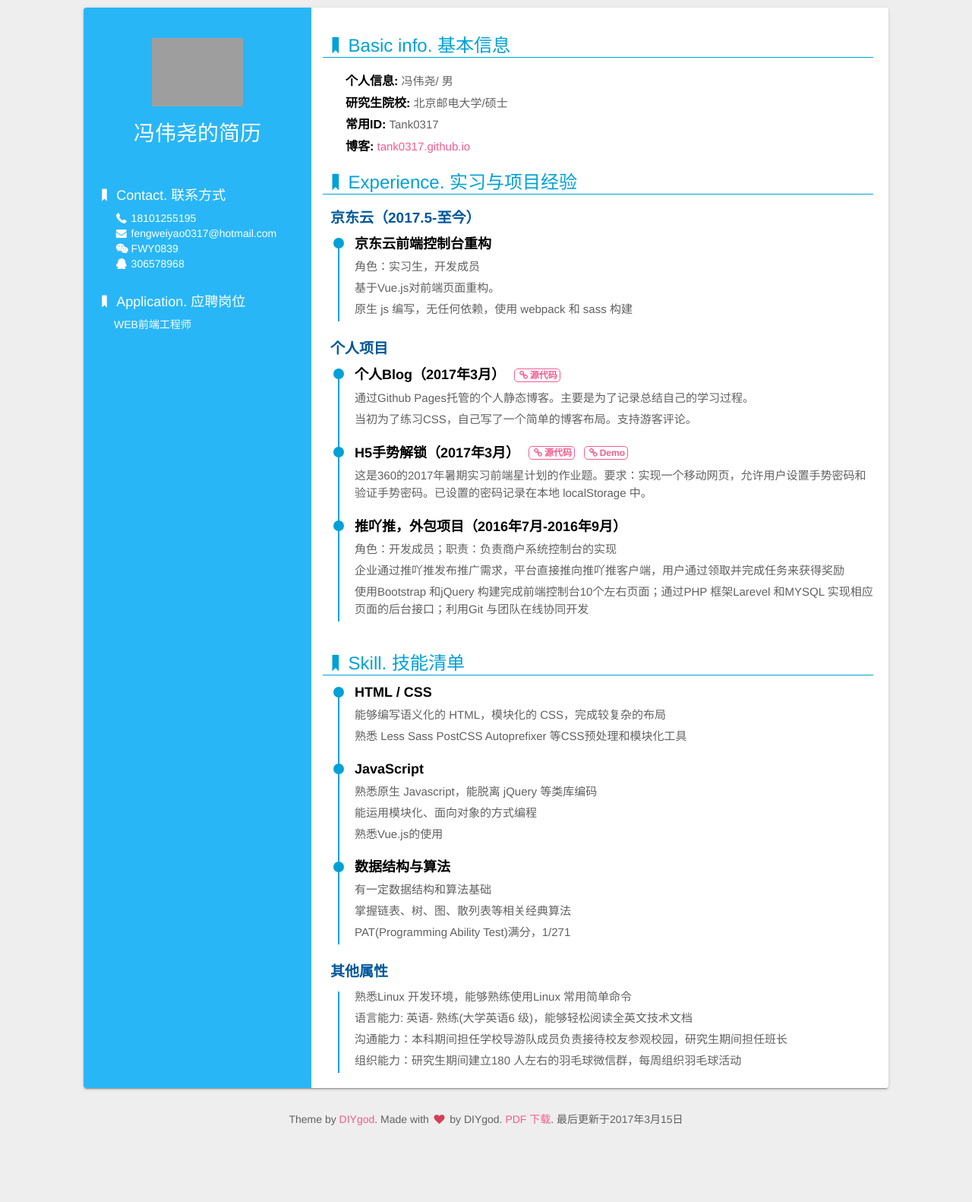
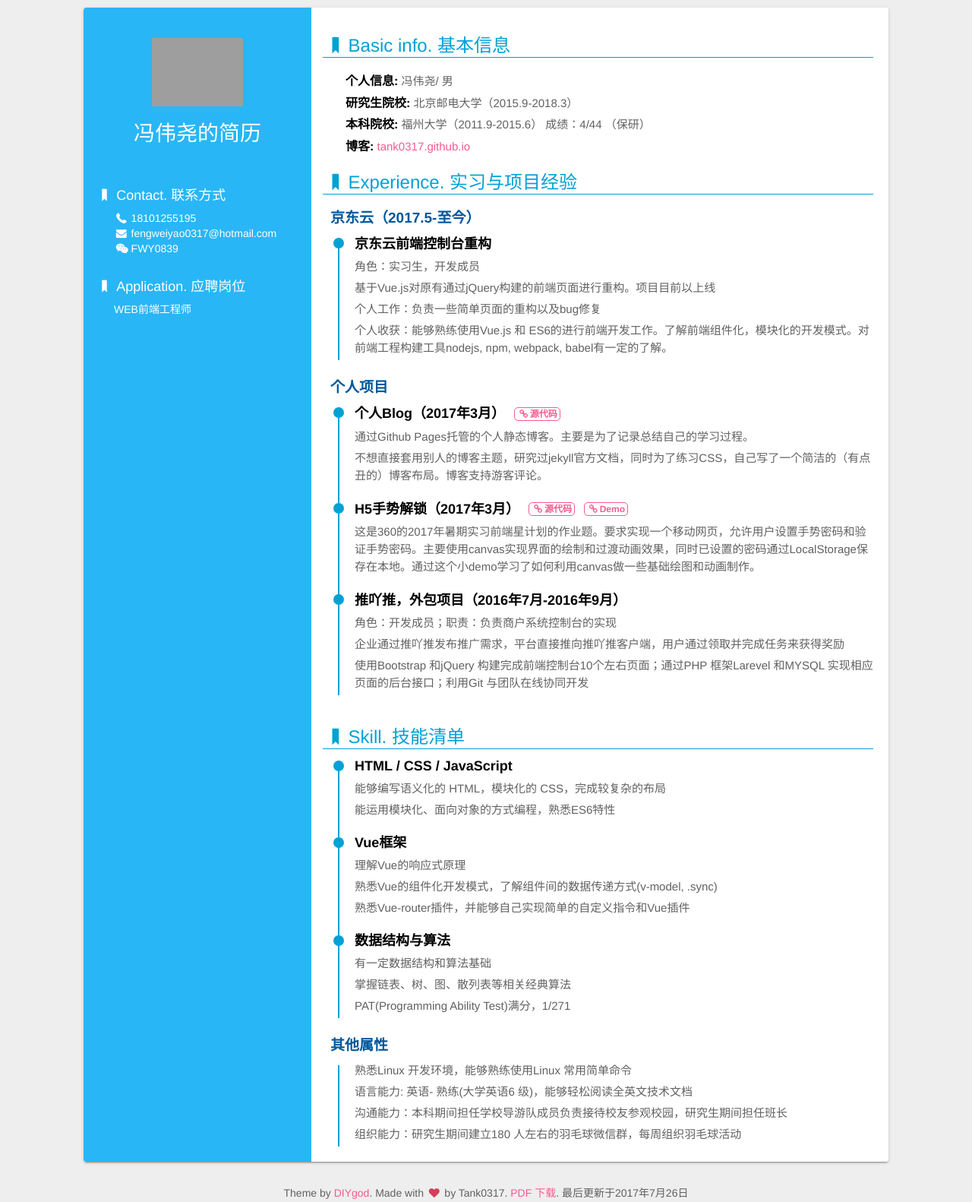
Before and after one commit to tank0317/resume, a website: page index.html in a window 1280 px wide. Shown: the whole page at 76% size. Before the commit the page ends 1502 px from the top, so only its background shows below. Drawn offline with Linux system fonts and the light colour scheme; grey boxes are pictures that could not be loaded.

Commit message:
update resume

```diff
--- a/index.html
+++ b/index.html
@@ -22,7 +22,6 @@
                     <dd><i class="icon-phone-1"></i>18101255195</dd>
                     <dd><i class="icon-mail-alt"></i><a href="mailto:fengeiyao0317@hotmail.com" target="_blank">fengweiyao0317@hotmail.com</a></dd>
                     <dd><i class="icon-wechat"></i>FWY0839</dd>
-                    <dd><i class="icon-qq"></i><a href="http://wpa.qq.com/msgrd?v=3&uin=306578968&site=qq&menu=yes" target="_blank">306578968</a></dd>
                 </li>
                 <li class="someRight">
                     <dt><i class="icon-bookmark"></i>Application. 应聘岗位</dt>
@@ -38,8 +37,8 @@
                 <li class="someRight">
                     <dt><i class="icon-bookmark"></i>Basic info. 基本信息</dt>
                     <dd><strong>个人信息:</strong> <span>冯伟尧/ 男</span></dd>
-                    <dd><strong>研究生院校:</strong> <span>北京邮电大学/硕士</span></dd>
-                    <dd><strong>常用ID:</strong> <span>Tank0317</span></dd>
+                    <dd><strong>研究生院校:</strong> <span>北京邮电大学（2015.9-2018.3）</span></dd>
+                    <dd><strong>本科院校:</strong> <span>福州大学（2011.9-2015.6） 成绩：4/44 （保研）</span></dd>
                     <dd><strong>博客:</strong> <a href="https://tank0317.github.io/" target="_blank">tank0317.github.io</a></dd>
                 </li>
                 <li>
@@ -52,8 +51,9 @@
                                 <span>京东云前端控制台重构</span>
                             </h4>
                             <p>角色：实习生，开发成员</p>
-                            <p>基于Vue.js对前端页面重构。</p>
-                            <p>原生 js 编写，无任何依赖，使用 webpack 和 sass 构建</p>
+                            <p>基于Vue.js对原有通过jQuery构建的前端页面进行重构。项目目前以上线</p>
+                            <p>个人工作：负责一些简单页面的重构以及bug修复</p>
+                            <p>个人收获：能够熟练使用Vue.js 和 ES6的进行前端开发工作。了解前端组件化，模块化的开发模式。对前端工程构建工具nodejs, npm, webpack, babel有一定的了解。</p>
                         </li>
                     </ul>
                     <h3>个人项目</h3>
@@ -65,7 +65,7 @@
                                 <a href="https://github.com/tank0317/tank0317.github.io" target="_blank"><i class="icon-link"></i>源代码</a>
                             </h4>
                             <p>通过Github Pages托管的个人静态博客。主要是为了记录总结自己的学习过程。</p>
-							<p>当初为了练习CSS，自己写了一个简单的博客布局。支持游客评论。</p>
+                            <p>不想直接套用别人的博客主题，研究过jekyll官方文档，同时为了练习CSS，自己写了一个简洁的（有点丑的）博客布局。博客支持游客评论。</p>
                         </li>
                         <li>
                             <div class="circle"></div>
@@ -74,7 +74,7 @@
                                 <a href="https://github.com/tank0317/H5lock" target="_blank"><i class="icon-link"></i>源代码</a>
                                 <a href="http://output.jsbin.com/wifimuj" target="_blank"><i class="icon-link"></i>Demo</a>
                             </h4>
-                            <p>这是360的2017年暑期实习前端星计划的作业题。要求：实现一个移动网页，允许用户设置手势密码和验证手势密码。已设置的密码记录在本地 localStorage 中。</p>
+                            <p>这是360的2017年暑期实习前端星计划的作业题。要求实现一个移动网页，允许用户设置手势密码和验证手势密码。主要使用canvas实现界面的绘制和过渡动画效果，同时已设置的密码通过LocalStorage保存在本地。通过这个小demo学习了如何利用canvas做一些基础绘图和动画制作。</p>
                         </li>
                         <li>
                             <div class="circle"></div>
@@ -93,16 +93,16 @@
                     <ul class="exp">
                         <li>
                             <div class="circle"></div>
-                            <h4>HTML / CSS</h4>
+                            <h4>HTML / CSS / JavaScript</h4>
                             <p>能够编写语义化的 HTML，模块化的 CSS，完成较复杂的布局</p>
-                            <p>熟悉 Less Sass PostCSS Autoprefixer 等CSS预处理和模块化工具</p>
+                            <p>能运用模块化、面向对象的方式编程，熟悉ES6特性</p>
                         </li>
                         <li>
                             <div class="circle"></div>
-                            <h4>JavaScript</h4>
-                            <p>熟悉原生 Javascript，能脱离 jQuery 等类库编码</p>
-                            <p>能运用模块化、面向对象的方式编程</p>
-                            <p>熟悉Vue.js的使用</p>
+                            <h4>Vue框架</h4>
+                            <p>理解Vue的响应式原理</p>
+                            <p>熟悉Vue的组件化开发模式，了解组件间的数据传递方式(v-model, .sync)</p>
+                            <p>熟悉Vue-router插件，并能够自己实现简单的自定义指令和Vue插件</p>
                         </li>
                         <li>
                             <div class="circle"></div>
@@ -126,7 +126,7 @@
         </div>
     </div>
     <footer>
-        <p>Theme by <a href="https://github.com/DIYgod/Resume" target="_blank">DIYgod</a>. Made with <i class="icon-heart throb" style="color: #d43f57;"></i> by DIYgod. <a href="#" target="_blank">PDF 下载</a>. 最后更新于2017年3月15日</p>
+        <p>Theme by <a href="https://github.com/DIYgod/Resume" target="_blank">DIYgod</a>. Made with <i class="icon-heart throb" style="color: #d43f57;"></i> by Tank0317. <a href="#" target="_blank">PDF 下载</a>. 最后更新于2017年7月26日</p>
     </footer>
     <script src="lib/zoom.min.js"></script>
 </body>
```
Lines whose indentation alone changed are shown as unchanged.
